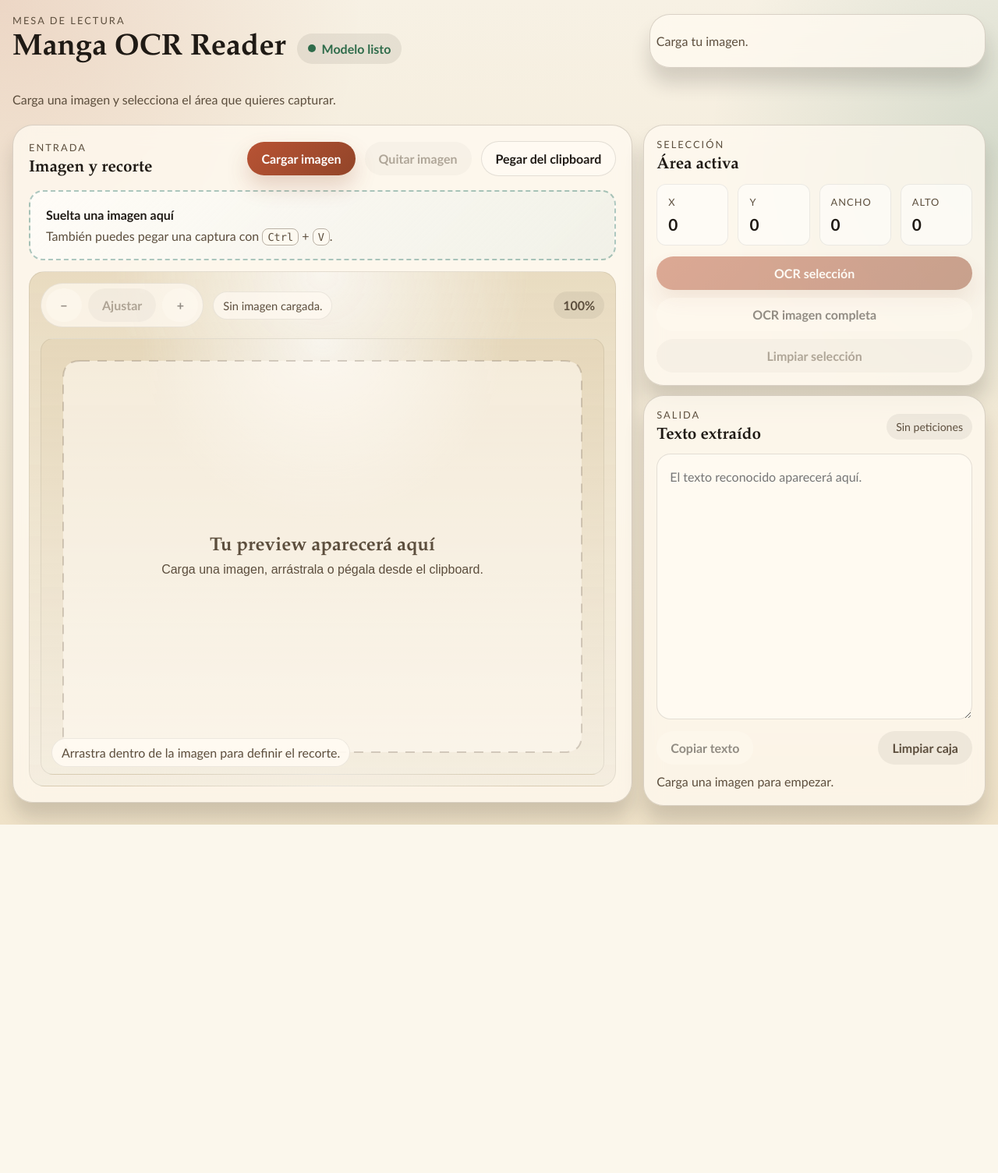
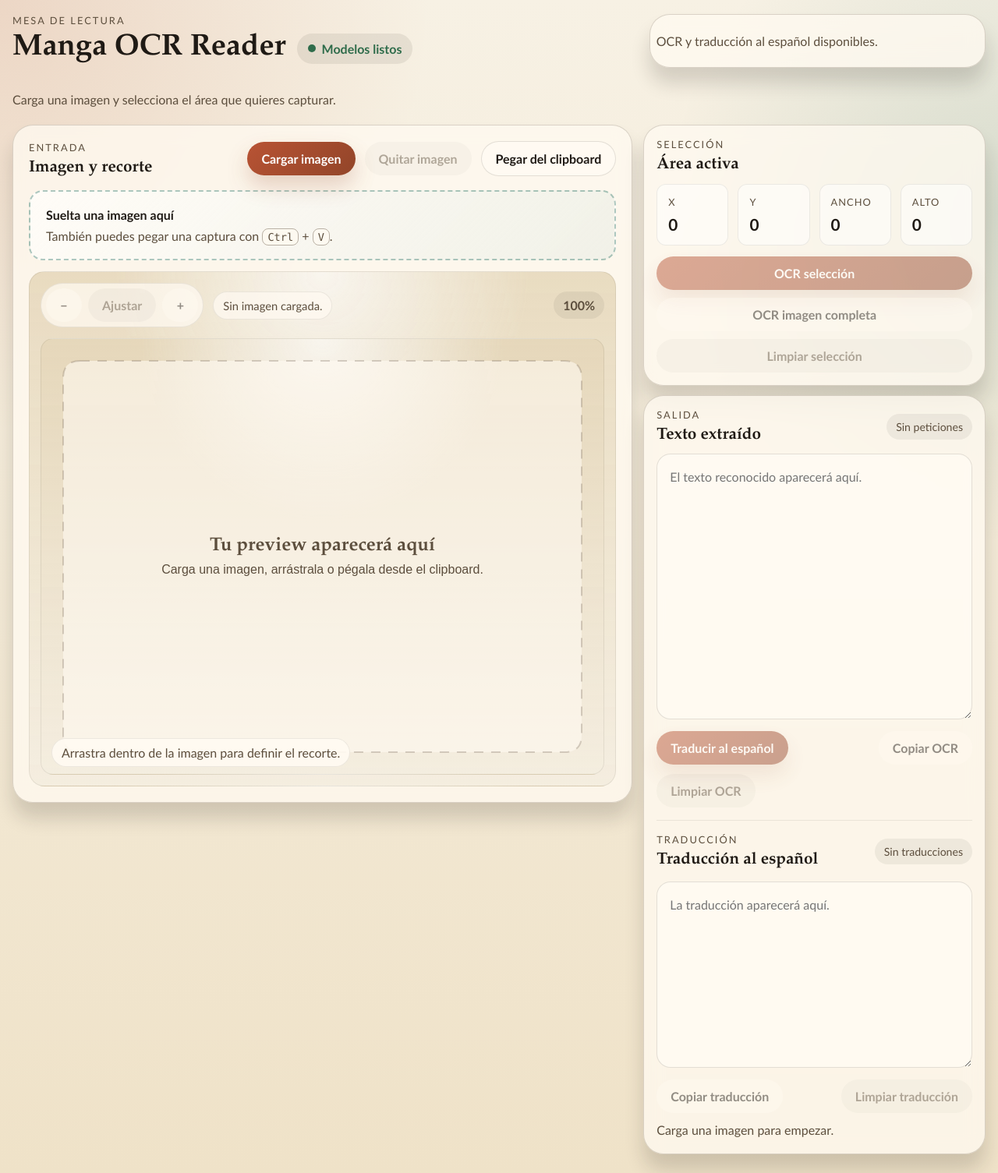
Before and after one commit to derpmagician/MangaTextCapture, a FastAPI app: page / in a window 1280 px wide. Shown: the whole page at 78% size. Before the commit the page ends 1058 px from the top, so only its background shows below. Run offline with FastAPI, Linux system fonts and the light colour scheme.

Commit message:
agregando api de traduccion

```diff
--- a/app.py
+++ b/app.py
@@ -6,8 +6,10 @@ from fastapi import FastAPI, File, HTTPException, Request, UploadFile
 from fastapi.responses import JSONResponse
 from fastapi.staticfiles import StaticFiles
 from fastapi.templating import Jinja2Templates
+from pydantic import BaseModel
 
 from ocr_service import ocr_service
+from translation_service import translation_service
 
 
 BASE_DIR = Path(__file__).resolve().parent
@@ -17,9 +19,15 @@ app.mount("/static", StaticFiles(directory=BASE_DIR / "static"), name="static")
 templates = Jinja2Templates(directory=str(BASE_DIR / "templates"))
 
 
+class TranslateRequest(BaseModel):
+    text: str
+
+
 @app.on_event("startup")
 async def startup_event() -> None:
     ocr_service.start_loading()
+    translation_service.start_loading()
+    print("Go to http://127.0.0.1:8000/")
 
 
 @app.get("/")
@@ -33,7 +41,11 @@ async def index(request: Request):
 
 @app.get("/api/status")
 async def get_status() -> JSONResponse:
-    return JSONResponse(ocr_service.status())
+    ocr_status = ocr_service.status()
+    return JSONResponse({
+        **ocr_status,
+        "translation": translation_service.status(),
+    })
 
 
 @app.post("/api/ocr")
@@ -64,3 +76,35 @@ async def post_ocr(image: UploadFile = File(...)) -> JSONResponse:
             "elapsedMs": result.elapsed_ms,
         }
     )
+
+
+@app.post("/api/translate")
+async def post_translate(payload: TranslateRequest) -> JSONResponse:
+    source_text = payload.text.strip()
+    if not source_text:
+        raise HTTPException(status_code=400, detail="No text was provided for translation.")
+
+    status = translation_service.status()
+    if not status["ready"]:
+        detail = "Translation model is still loading. Wait until the status shows ready."
+        if status["error"]:
+            detail = f"Translation model failed to load: {status['error']}"
+        raise HTTPException(status_code=503, detail=detail)
+
+    try:
+        result = translation_service.translate_text(source_text)
+    except ValueError as exc:
+        raise HTTPException(status_code=400, detail=str(exc)) from exc
+    except RuntimeError as exc:
+        raise HTTPException(status_code=503, detail=str(exc)) from exc
+    except Exception as exc:  # pragma: no cover - defensive API boundary
+        raise HTTPException(status_code=500, detail="Translation processing failed.") from exc
+
+    return JSONResponse(
+        {
+            "text": result.text,
+            "elapsedMs": result.elapsed_ms,
+            "targetLabel": status["targetLabel"],
+            "modelName": status["modelName"],
+        }
+    )
--- a/ocr_service.py
+++ b/ocr_service.py
@@ -7,6 +7,8 @@ from time import perf_counter
 
 from PIL import Image, UnidentifiedImageError
 from manga_ocr import MangaOcr
+
+from hf_env import configure_hf_environment
 
 
 @dataclass(slots=True)
@@ -34,6 +36,7 @@ class OcrService:
 
     def _load_model(self) -> None:
         try:
+            configure_hf_environment()
             self._model = MangaOcr()
             self._load_error = None
         except Exception as exc:  # pragma: no cover - surfaced via status route
--- a/requirements.txt
+++ b/requirements.txt
@@ -4,3 +4,6 @@ jinja2>=3.1.0
 python-multipart>=0.0.12
 manga-ocr>=0.1.14
 Pillow>=10.0.0
+transformers>=4.25.0
+sentencepiece>=0.1.91
+sacremoses>=0.1.1
--- a/static/app.css
+++ b/static/app.css
@@ -400,6 +400,16 @@ kbd {
   gap: 10px;
 }
 
+.translation-block {
+  margin-top: 16px;
+  padding-top: 16px;
+  border-top: 1px solid rgba(31, 26, 21, 0.08);
+}
+
+.panel-heading-compact {
+  margin-bottom: 4px;
+}
+
 .request-meta {
   padding: 8px 12px;
   border-radius: 999px;
@@ -420,7 +430,21 @@ kbd {
   line-height: 1.6;
 }
 
+#translationOutput {
+  width: 100%;
+  min-height: 140px;
+  margin: 12px 0;
+  padding: 16px;
+  border-radius: var(--radius-md);
+  border: 1px solid rgba(31, 26, 21, 0.12);
+  resize: vertical;
+  background: rgba(255, 250, 241, 0.92);
+  color: var(--ink);
+  line-height: 1.6;
+}
+
 #ocrOutput:focus-visible,
+#translationOutput:focus-visible,
 .button:focus-visible {
   outline: 3px solid rgba(20, 99, 86, 0.28);
   outline-offset: 3px;
--- a/static/app.js
+++ b/static/app.js
@@ -20,8 +20,14 @@ const elements = {
   ocrFullButton: document.querySelector("#ocrFullButton"),
   clearSelectionButton: document.querySelector("#clearSelectionButton"),
   ocrOutput: document.querySelector("#ocrOutput"),
+  translateOutputButton: document.querySelector("#translateOutputButton"),
   copyOutputButton: document.querySelector("#copyOutputButton"),
   clearOutputButton: document.querySelector("#clearOutputButton"),
+  translationTitle: document.querySelector("#translationTitle"),
+  translationMeta: document.querySelector("#translationMeta"),
+  translationOutput: document.querySelector("#translationOutput"),
+  copyTranslationButton: document.querySelector("#copyTranslationButton"),
+  clearTranslationButton: document.querySelector("#clearTranslationButton"),
   notice: document.querySelector("#notice"),
   modelStatusBadge: document.querySelector("#modelStatusBadge"),
   modelStatusText: document.querySelector("#modelStatusText"),
@@ -42,17 +48,24 @@ const state = {
   modelReady: false,
   modelLoading: true,
   modelError: null,
+  translationReady: false,
+  translationLoading: true,
+  translationError: null,
+  translationTargetLabel: "Español",
 };
 
 const DEFAULT_IMAGE_META = "Sin imagen cargada.";
 const DEFAULT_REQUEST_META = "Sin peticiones";
+const DEFAULT_TRANSLATION_META = "Sin traducciones";
 const DEFAULT_NOTICE = "Carga una imagen para empezar.";
+const STATUS_POLL_INTERVAL_MS = 4000;
 const BASE_PADDING = 28;
 const MIN_ZOOM = 0.5;
 const MAX_ZOOM = 4;
 const ZOOM_STEP = 0.25;
 
 const canvasContext = elements.previewCanvas.getContext("2d");
+let statusPollTimerId = null;
 
 bootstrap();
 
@@ -60,8 +73,8 @@ function bootstrap() {
   bindEvents();
   updateZoomReadout();
   drawCanvas();
-  refreshModelStatus();
-  window.setInterval(refreshModelStatus, 4000);
+  ensureStatusPolling();
+  void refreshModelStatus();
 
   new ResizeObserver(() => {
     if (!state.image) {
@@ -122,11 +135,38 @@ function bindEvents() {
   elements.clearSelectionButton.addEventListener("click", clearSelection);
   elements.ocrSelectionButton.addEventListener("click", () => void submitOcrRequest({ selectionOnly: true }));
   elements.ocrFullButton.addEventListener("click", () => void submitOcrRequest({ selectionOnly: false }));
+  elements.translateOutputButton.addEventListener("click", () => void submitTranslationRequest());
+  elements.ocrOutput.addEventListener("input", handleOcrOutputInput);
   elements.copyOutputButton.addEventListener("click", () => void copyOutput());
   elements.clearOutputButton.addEventListener("click", () => {
     elements.ocrOutput.value = "";
+    clearTranslationOutput({ keepNotice: true });
     setNotice("neutral", "La caja de texto quedó vacía.");
   });
+  elements.copyTranslationButton.addEventListener("click", () => void copyTranslationOutput());
+  elements.clearTranslationButton.addEventListener("click", () => {
+    clearTranslationOutput({ keepNotice: true });
+    setNotice("neutral", "La traducción se limpió.");
+  });
+}
+
+function ensureStatusPolling() {
+  if (statusPollTimerId !== null) {
+    return;
+  }
+
+  statusPollTimerId = window.setInterval(() => {
+    void refreshModelStatus();
+  }, STATUS_POLL_INTERVAL_MS);
+}
+
+function stopStatusPolling() {
+  if (statusPollTimerId === null) {
+    return;
+  }
+
+  window.clearInterval(statusPollTimerId);
+  statusPollTimerId = null;
 }
 
 async function refreshModelStatus() {
@@ -140,27 +180,52 @@ async function refreshModelStatus() {
     state.modelReady = Boolean(payload.ready);
     state.modelLoading = Boolean(payload.loading);
     state.modelError = payload.error ?? null;
+    state.translationReady = Boolean(payload.translation?.ready);
+    state.translationLoading = Boolean(payload.translation?.loading);
+    state.translationError = payload.translation?.error ?? null;
+    state.translationTargetLabel = payload.translation?.targetLabel ?? "Español";
+    elements.translationTitle.textContent = `Traducción al ${state.translationTargetLabel.toLowerCase()}`;
+    elements.translateOutputButton.textContent = `Traducir al ${state.translationTargetLabel.toLowerCase()}`;
 
-    if (state.modelReady) {
-      elements.modelStatusBadge.textContent = "Modelo listo";
-      elements.modelStatusBadge.className = "status-badge status-ready";
-      elements.modelStatusText.textContent = "Carga tu imagen.";
-    } else if (state.modelError) {
-      elements.modelStatusBadge.textContent = "Error de modelo";
+    if (state.modelError) {
+      elements.modelStatusBadge.textContent = "Error de OCR";
       elements.modelStatusBadge.className = "status-badge status-error";
       elements.modelStatusText.textContent = state.modelError;
+    } else if (state.modelReady && state.translationError) {
+      elements.modelStatusBadge.textContent = "Traductor con error";
+      elements.modelStatusBadge.className = "status-badge status-error";
+      elements.modelStatusText.textContent = `OCR listo. El traductor al ${state.translationTargetLabel.toLowerCase()} falló: ${state.translationError}`;
+    } else if (state.modelReady && state.translationReady) {
+      elements.modelStatusBadge.textContent = "Modelos listos";
+      elements.modelStatusBadge.className = "status-badge status-ready";
+      elements.modelStatusText.textContent = `OCR y traducción al ${state.translationTargetLabel.toLowerCase()} disponibles.`;
+    } else if (state.modelReady) {
+      elements.modelStatusBadge.textContent = "OCR listo";
+      elements.modelStatusBadge.className = "status-badge status-loading";
+      elements.modelStatusText.textContent = `OCR listo. El traductor al ${state.translationTargetLabel.toLowerCase()} sigue cargando.`;
     } else {
-      elements.modelStatusBadge.textContent = "Preparando modelo";
+      elements.modelStatusBadge.textContent = "Preparando modelos";
       elements.modelStatusBadge.className = "status-badge status-loading";
       elements.modelStatusText.textContent = "La primera inicialización puede tardar varios minutos.";
+    }
+
+    if (!state.modelLoading && !state.translationLoading) {
+      stopStatusPolling();
+    } else {
+      ensureStatusPolling();
     }
   } catch (error) {
     state.modelReady = false;
     state.modelLoading = false;
     state.modelError = error instanceof Error ? error.message : "Backend no disponible.";
+    state.translationReady = false;
+    state.translationLoading = false;
+    state.translationError = null;
+    elements.translateOutputButton.textContent = "Traducir";
     elements.modelStatusBadge.textContent = "Backend caído";
     elements.modelStatusBadge.className = "status-badge status-error";
     elements.modelStatusText.textContent = state.modelError;
+    ensureStatusPolling();
   }
 
   updateControlState();
@@ -279,6 +344,7 @@ async function loadImageBlob(blob, sourceName) {
     elements.imageMeta.title = elements.imageMeta.textContent;
     elements.requestMeta.textContent = DEFAULT_REQUEST_META;
     elements.ocrOutput.value = "";
+    clearTranslationOutput({ keepNotice: true });
     setNotice("success", "Imagen cargada. Arrastra sobre la preview para seleccionar el área a reconocer.");
     updateSelectionReadout(null);
     updateZoomReadout();
@@ -469,6 +535,7 @@ function resetLoadedImage({ clearOutput, noticeTone, noticeMessage } = {}) {
 
   if (clearOutput) {
     elements.ocrOutput.value = "";
+    clearTranslationOutput({ keepNotice: true });
   }
 
   elements.canvasViewport.scrollTo({ left: 0, top: 0 });
@@ -497,6 +564,9 @@ function updateControlState() {
   const hasSelection = Boolean(state.selection);
   const canRequest = hasImage && state.modelReady && !state.busy;
   const canAdjustImage = hasImage && !state.busy;
+  const hasOcrText = Boolean(elements.ocrOutput.value.trim());
+  const hasTranslatedText = Boolean(elements.translationOutput.value.trim());
+  const canTranslate = hasOcrText && state.translationReady && !state.busy;
 
   elements.chooseFileButton.disabled = state.busy;
   elements.clipboardButton.disabled = state.busy;
@@ -507,7 +577,11 @@ function updateControlState() {
   elements.zoomOutButton.disabled = !(canAdjustImage && state.zoomLevel > MIN_ZOOM);
   elements.zoomResetButton.disabled = !(canAdjustImage && state.zoomLevel !== 1);
   elements.zoomInButton.disabled = !(canAdjustImage && state.zoomLevel < MAX_ZOOM);
-  elements.copyOutputButton.disabled = !elements.ocrOutput.value.trim();
+  elements.translateOutputButton.disabled = !canTranslate;
+  elements.copyOutputButton.disabled = !hasOcrText;
+  elements.clearOutputButton.disabled = !(hasOcrText && !state.busy);
+  elements.copyTranslationButton.disabled = !hasTranslatedText;
+  elements.clearTranslationButton.disabled = !(hasTranslatedText && !state.busy);
 }
 
 function changeZoom(delta) {
@@ -572,6 +646,7 @@ async function submitOcrRequest({ selectionOnly }) {
     }
 
     elements.ocrOutput.value = payload.text ?? "";
+    clearTranslationOutput({ keepNotice: true });
     elements.requestMeta.textContent = `${payload.elapsedMs ?? 0} ms`;
     if (elements.ocrOutput.value.trim()) {
       setNotice("success", "OCR completado. El texto ya está listo para copiar.");
@@ -581,6 +656,54 @@ async function submitOcrRequest({ selectionOnly }) {
   } catch (error) {
     elements.requestMeta.textContent = "Error";
     const message = error instanceof Error ? error.message : "No se pudo completar OCR.";
+    setNotice("error", message);
+  } finally {
+    state.busy = false;
+    updateControlState();
+  }
+}
+
+async function submitTranslationRequest() {
+  const sourceText = elements.ocrOutput.value.trim();
+  if (!sourceText) {
+    setNotice("error", "No hay texto OCR para traducir.");
+    return;
+  }
+
+  if (!state.translationReady) {
+    setNotice("error", "El traductor todavía no está listo.");
+    return;
+  }
+
+  state.busy = true;
+  updateControlState();
+  elements.translationMeta.textContent = "Traduciendo";
+  setNotice("neutral", `Traduciendo al ${state.translationTargetLabel.toLowerCase()}...`);
+
+  try {
+    const response = await fetch("/api/translate", {
+      method: "POST",
+      headers: {
+        "Content-Type": "application/json",
+      },
+      body: JSON.stringify({ text: sourceText }),
+    });
+
+    const payload = await response.json();
+    if (!response.ok) {
+      throw new Error(payload.detail ?? "La petición de traducción falló.");
+    }
+
+    elements.translationOutput.value = payload.text ?? "";
+    elements.translationMeta.textContent = `${payload.elapsedMs ?? 0} ms`;
+    if (elements.translationOutput.value.trim()) {
+      setNotice("success", `Traducción completada al ${state.translationTargetLabel.toLowerCase()}.`);
+    } else {
+      setNotice("error", "La traducción terminó, pero no devolvió texto.");
+    }
+  } catch (error) {
+    elements.translationMeta.textContent = "Error";
+    const message = error instanceof Error ? error.message : "No se pudo completar la traducción.";
     setNotice("error", message);
   } finally {
     state.busy = false;
@@ -639,6 +762,35 @@ async function copyOutput() {
   } catch (error) {
     const message = error instanceof Error ? error.message : "No se pudo copiar el texto.";
     setNotice("error", message);
+  }
+}
+
+async function copyTranslationOutput() {
+  const text = elements.translationOutput.value.trim();
+  if (!text) {
+    setNotice("error", "No hay traducción para copiar.");
+    return;
+  }
+
+  try {
+    await navigator.clipboard.writeText(text);
+    setNotice("success", "Traducción copiada al clipboard.");
+  } catch (error) {
+    const message = error instanceof Error ? error.message : "No se pudo copiar la traducción.";
+    setNotice("error", message);
+  }
+}
+
+function handleOcrOutputInput() {
+  clearTranslationOutput({ keepNotice: true });
+  updateControlState();
+}
+
+function clearTranslationOutput({ keepNotice } = {}) {
+  elements.translationOutput.value = "";
+  elements.translationMeta.textContent = DEFAULT_TRANSLATION_META;
+  if (!keepNotice) {
+    setNotice("neutral", DEFAULT_NOTICE);
   }
 }
 
--- a/templates/index.html
+++ b/templates/index.html
@@ -105,9 +105,27 @@
           <label class="sr-only" for="ocrOutput">Texto OCR</label>
           <textarea id="ocrOutput" rows="12" spellcheck="false" placeholder="El texto reconocido aparecerá aquí."></textarea>
           <div class="button-row">
-            <button id="copyOutputButton" type="button" class="button button-secondary">Copiar texto</button>
-            <button id="clearOutputButton" type="button" class="button button-ghost">Limpiar caja</button>
+            <button id="translateOutputButton" type="button" class="button button-primary" disabled>Traducir al español</button>
+            <button id="copyOutputButton" type="button" class="button button-secondary">Copiar OCR</button>
+            <button id="clearOutputButton" type="button" class="button button-ghost">Limpiar OCR</button>
           </div>
+
+          <div class="translation-block" aria-labelledby="translationTitle">
+            <div class="panel-heading panel-heading-compact">
+              <div>
+                <p class="eyebrow">Traducción</p>
+                <h2 id="translationTitle">Texto traducido</h2>
+              </div>
+              <span id="translationMeta" class="request-meta">Sin traducciones</span>
+            </div>
+            <label class="sr-only" for="translationOutput">Texto traducido</label>
+            <textarea id="translationOutput" rows="8" spellcheck="false" placeholder="La traducción aparecerá aquí."></textarea>
+            <div class="button-row">
+              <button id="copyTranslationButton" type="button" class="button button-secondary" disabled>Copiar traducción</button>
+              <button id="clearTranslationButton" type="button" class="button button-ghost" disabled>Limpiar traducción</button>
+            </div>
+          </div>
+
           <p id="notice" class="notice" role="status" aria-live="polite">Carga una imagen para empezar.</p>
         </section>
       </aside>
```
Also changed, not shown: hf_env.py (added, +17 -0 lines), translation_service.py (added, +114 -0 lines), README.md.
